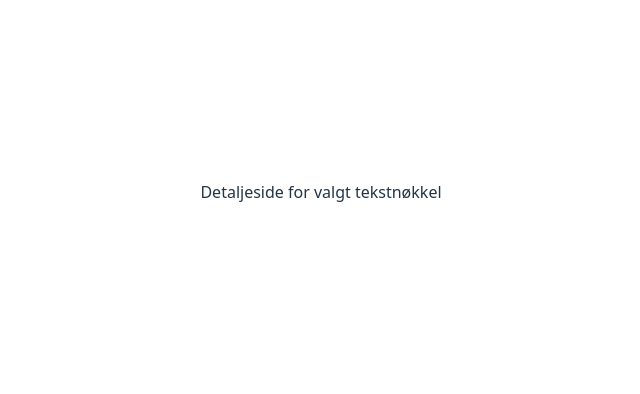
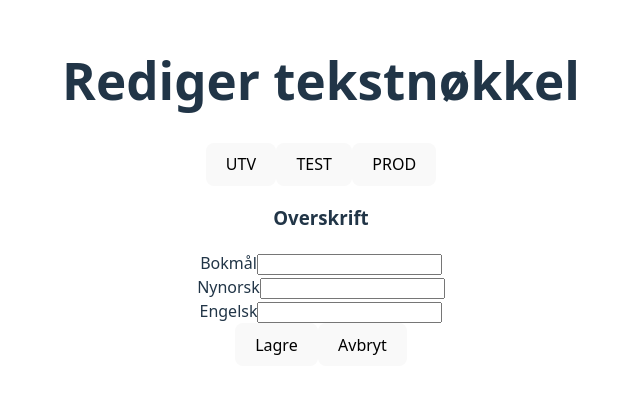
Before and after one commit to KajaJohanne/BAO304-Tekstapp, a React (Vite) app: page /textkeyDetails in a window 1280 px wide. Shown: the part 208-602 px from the top of the page, without its empty margins (319-959 px from the left). Built offline with nearby package versions, Linux system fonts and the light colour scheme.

Commit message:
lagt til bokmål nynorsk engelsk

```diff
--- a/package.json
+++ b/package.json
@@ -17,7 +17,7 @@
   "devDependencies": {
     "@eslint/js": "^9.39.1",
     "@types/node": "^24.10.1",
-    "@types/react": "^19.2.7",
+    "@types/react": "^19.2.14",
     "@types/react-dom": "^19.2.3",
     "@vitejs/plugin-react": "^5.1.1",
     "eslint": "^9.39.1",
--- a/src/pages/TextKeyDetailPage.tsx
+++ b/src/pages/TextKeyDetailPage.tsx
@@ -1,7 +1,51 @@
 // Her kommer detaljer over valgt tekstnøkkel
 
+import { useParams } from "react-router-dom";
+
 const TextKeyDetailPage = () => {
-    return <div>Detaljeside for valgt tekstnøkkel</div>;
+  const { id } = useParams();
+
+  return (
+    <div className="page">
+
+      <h1>Rediger tekstnøkkel</h1>
+
+      <h2>{id}</h2>
+
+      <div className="environment">
+        <button>UTV</button>
+        <button>TEST</button>
+        <button>PROD</button>
+      </div>
+
+      <h3>Overskrift</h3>
+
+      <div className="form">
+
+        <div className="row">
+          <label>Bokmål</label>
+          <input type="text" />
+        </div>
+
+        <div className="row">
+          <label>Nynorsk</label>
+          <input type="text" />
+        </div>
+
+        <div className="row">
+          <label>Engelsk</label>
+          <input type="text" />
+        </div>
+
+      </div>
+
+      <div className="buttons">
+        <button>Lagre</button>
+        <button>Avbryt</button>
+      </div>
+
+    </div>
+  );
 };
 
 export default TextKeyDetailPage;
```
Also changed, not shown: 1 other file (tests, documents, lock files or other folders).
